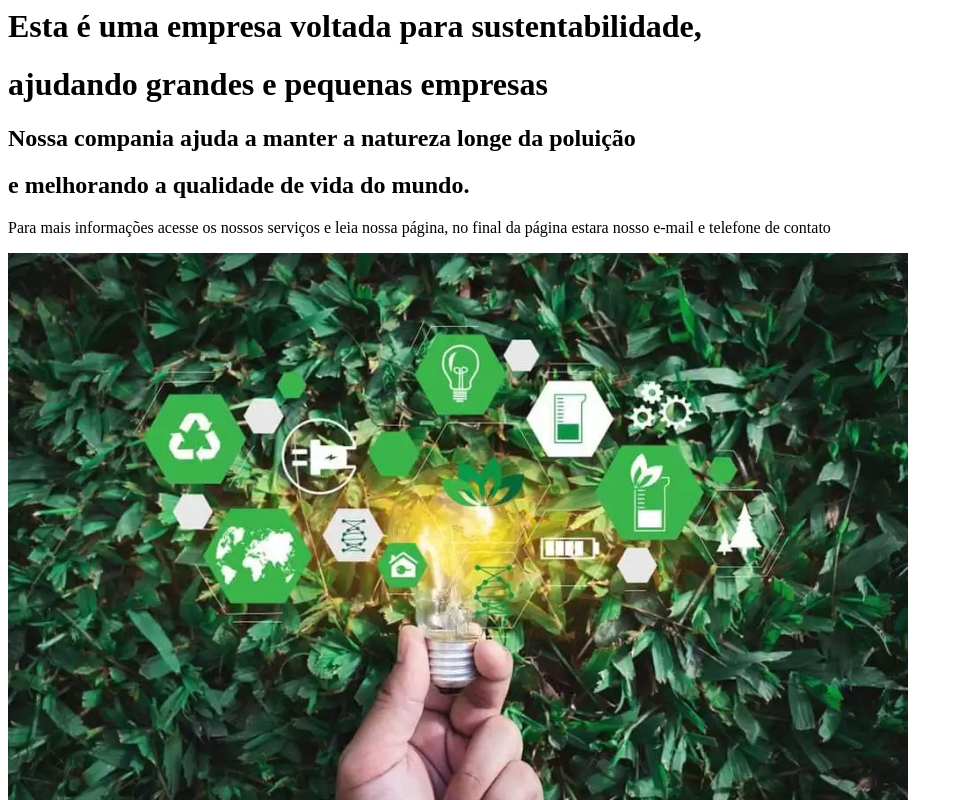
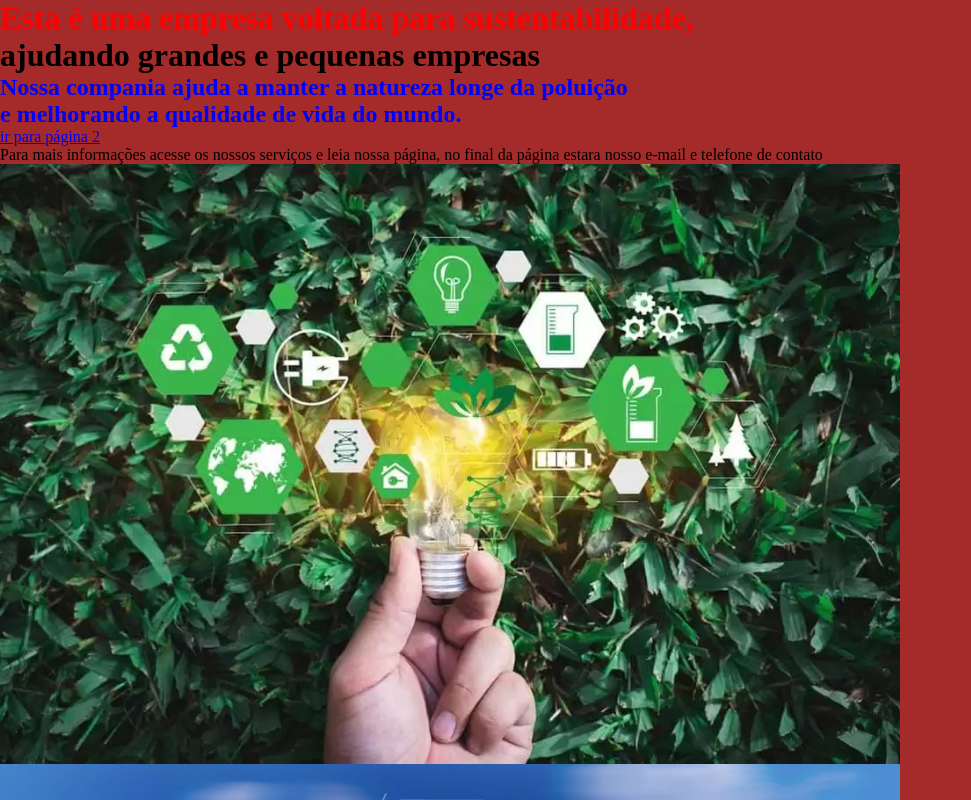
Before and after one commit to vitorcanteiro611/primeiro_site_html, a plain HTML site: page index.html in a window 1280 px wide. Shown: the top 800 px of the page, without its empty margins (0-971 px from the left). Drawn offline with Linux system fonts and the light colour scheme.

Commit message:
Atualização da página

```diff
--- a/index.html
+++ b/index.html
@@ -3,14 +3,16 @@
 <html lang="Pt-Br">
     <head>
         <title>Bio Tec</title>
-
+        <link rel="stylesheet" href="./style.css">
     </head>
     <body>
-        <h1>Esta é uma empresa voltada para sustentabilidade,</h1>
+        <h1 style="color: rgb(255, 0, 0);">Esta é uma empresa voltada para sustentabilidade,</h1>
         <h1>ajudando grandes e pequenas empresas</h1>
-        <h2>Nossa compania ajuda a manter a natureza longe da poluição </h2>
-        <h2>e melhorando a qualidade de vida do mundo. </h2>
-
+        <h2 class="Subtitulo">Nossa compania ajuda a manter a natureza longe da poluição </h2>
+        <h2 class="Subtitulo">e melhorando a qualidade de vida do mundo. </h2>
+        <a href="./pagina2.html">
+            ir para página 2
+        </a>
         <p> Para mais informações acesse os nossos serviços e leia nossa página, no final da página estara nosso e-mail e telefone de contato</p>
         <img
             src="./sustentabilidade-nas-empresas.webp"
--- /dev/null
+++ b/style.css
@@ -0,0 +1,13 @@
+*{
+    margin: 0;
+    padding: 0;
+}
+
+body{
+    background-color: brown;
+}
+
+
+.Subtitulo{
+    color: blue;
+}
```
Also changed, not shown: pagina2.html (added, +15 -0 lines).
